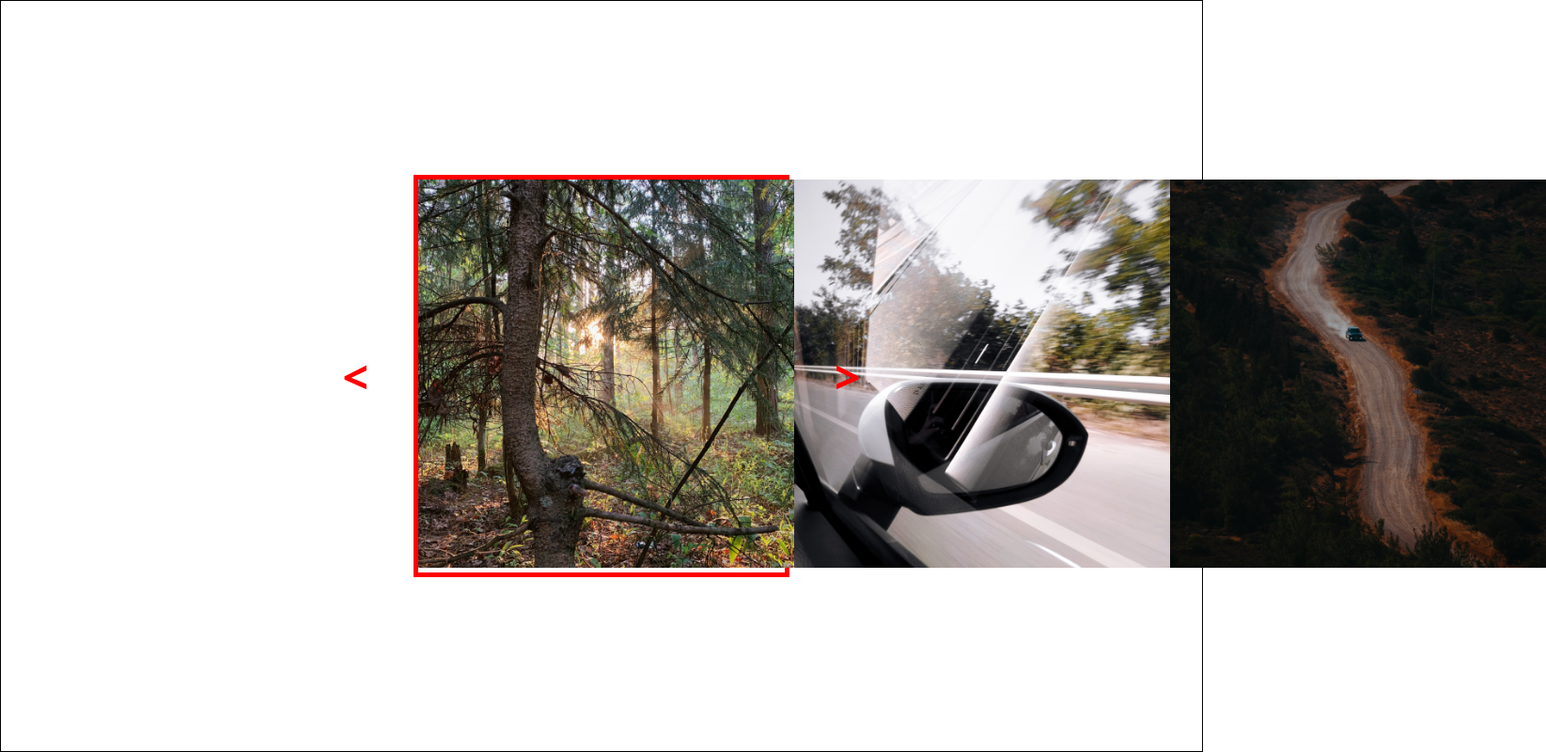
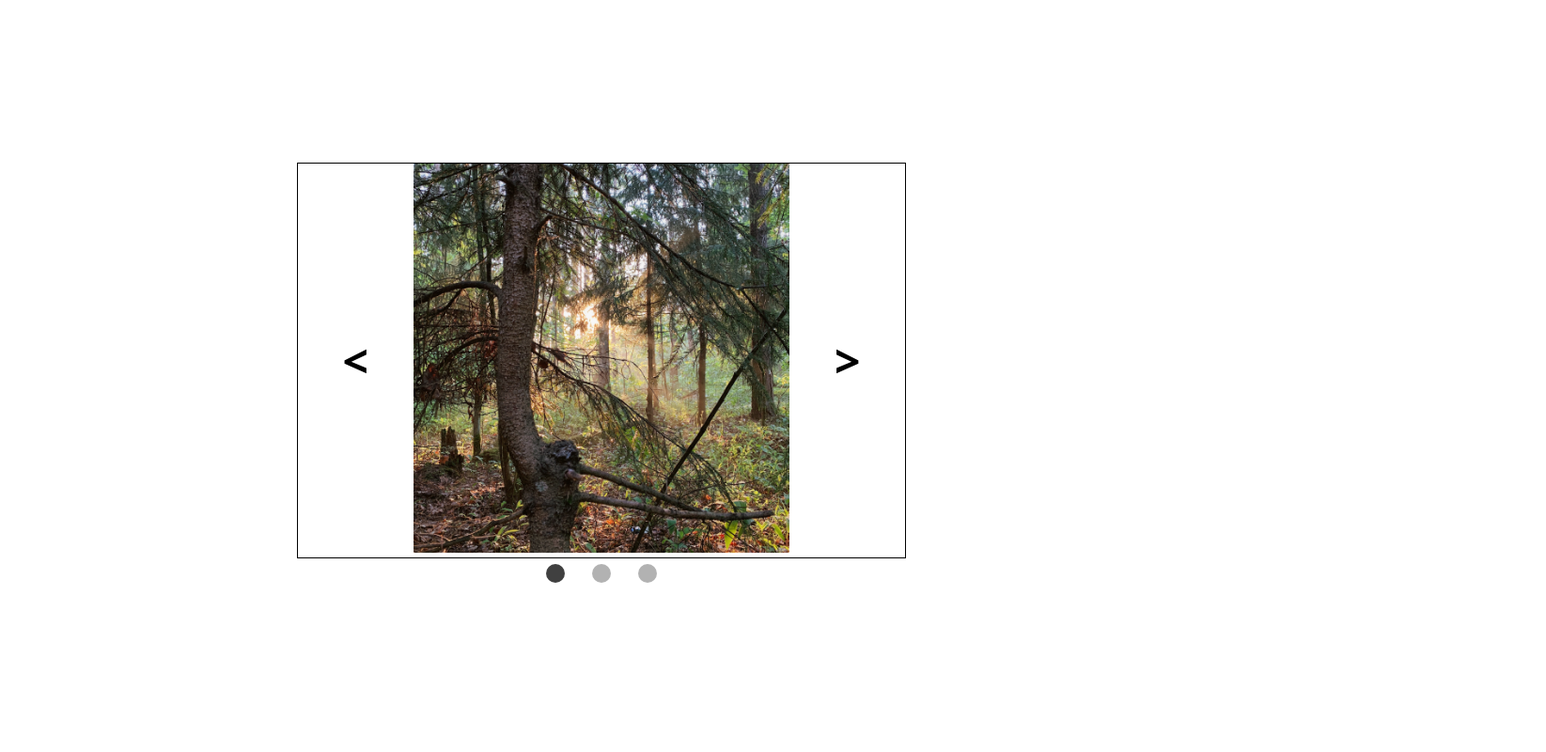
Before and after one commit to mauger1998/my-image-slider, a website built with webpack: page src/index.html in a window 1280 px wide. Shown: the whole page at 94% size, 1645 px wide, since content can reach past the window. Built offline with nearby package versions, Linux system fonts and the light colour scheme.

Commit message:
Add nav buttons and make current slide darker

```diff
--- a/src/index.html
+++ b/src/index.html
@@ -25,6 +25,11 @@
         </div>
         <button class="nextButton">></button>
     </div>
+    <div class="navContainer">
+        <button class="navButton currentSlide"></button>
+        <button class="navButton"></button>
+        <button class="navButton"></button>
+    </div>
 
 </body>
 </html>
--- a/src/index.js
+++ b/src/index.js
@@ -16,11 +16,12 @@ const slideWidth = 400
 
 
 nextButton.addEventListener("click", (e) => {
-    let currentSlide = document.querySelector(".currentSlide")
-    let nextSlide = currentSlide.nextElementSibling
-
+        let currentSlide = document.querySelector(".currentSlide")
+        let nextSlide = currentSlide.nextElementSibling
     if (nextSlide != null)
     {
+
+
         let amountToMove = nextSlide.getBoundingClientRect().width
         track.style.transform = `translateX(-${amountToMove * slidesArray.indexOf(nextSlide)}px)`
         currentSlide.classList.remove("currentSlide")
@@ -33,6 +34,11 @@ nextButton.addEventListener("click", (e) => {
     {
         let amountToMove = currentSlide.getBoundingClientRect().width
         track.style.transform = `translateX(0px)`
+        currentSlide.classList.remove("currentSlide")
+        slidesArray[0].classList.add("currentSlide")
+        currentSlide = slidesArray[0]
+
+
     }
 
 
--- a/src/style.css
+++ b/src/style.css
@@ -4,19 +4,26 @@
     box-sizing:border-box;
     font-family: system-ui, -apple-system, BlinkMacSystemFont, 'Segoe UI', Roboto, Oxygen, Ubuntu, Cantarell, 'Open Sans', 'Helvetica Neue', sans-serif;
 }
+body {
+    height:100vh;
+    display:flex;
+    align-items: center;
+    justify-content: center;
+    flex-direction: column;
+}
 .carousel {
     border:1px solid black;
     display:flex;
     justify-content: center;
     align-items: center;
-    height:100vh;
+    height:max-content;
 }
 img {
     width:400px;
 }
 .imageTrackContainer {
     width:400px;
-    border:5px solid red;
+    overflow:hidden;
 
 }
 .imageTrack {
@@ -25,12 +32,31 @@ img {
     list-style:none;
     transition: transform 250ms ease-in;
 }
-button {
+.prevButton,
+.nextButton {
     font-size:3rem;
     font-weight:900;
     border:none;
     background-color:transparent;
     margin:1em;
-    color:red;
+    color:black;
     z-index: 10000;
 }
+.navButton {
+    height:20px;
+    width:20px;
+    background-color:rgba(0, 0, 0, 0.3);
+    border-radius:50%;
+    border: none;
+    outline:none;
+    margin:0.5em;
+}
+.navContainer {
+    display:flex;
+    gap:1em;
+
+
+}
+.navButton.currentSlide {
+    background-color:rgba(0, 0, 0, 0.75);
+}
```
Also changed, not shown: dist/index.html, dist/main.js.
